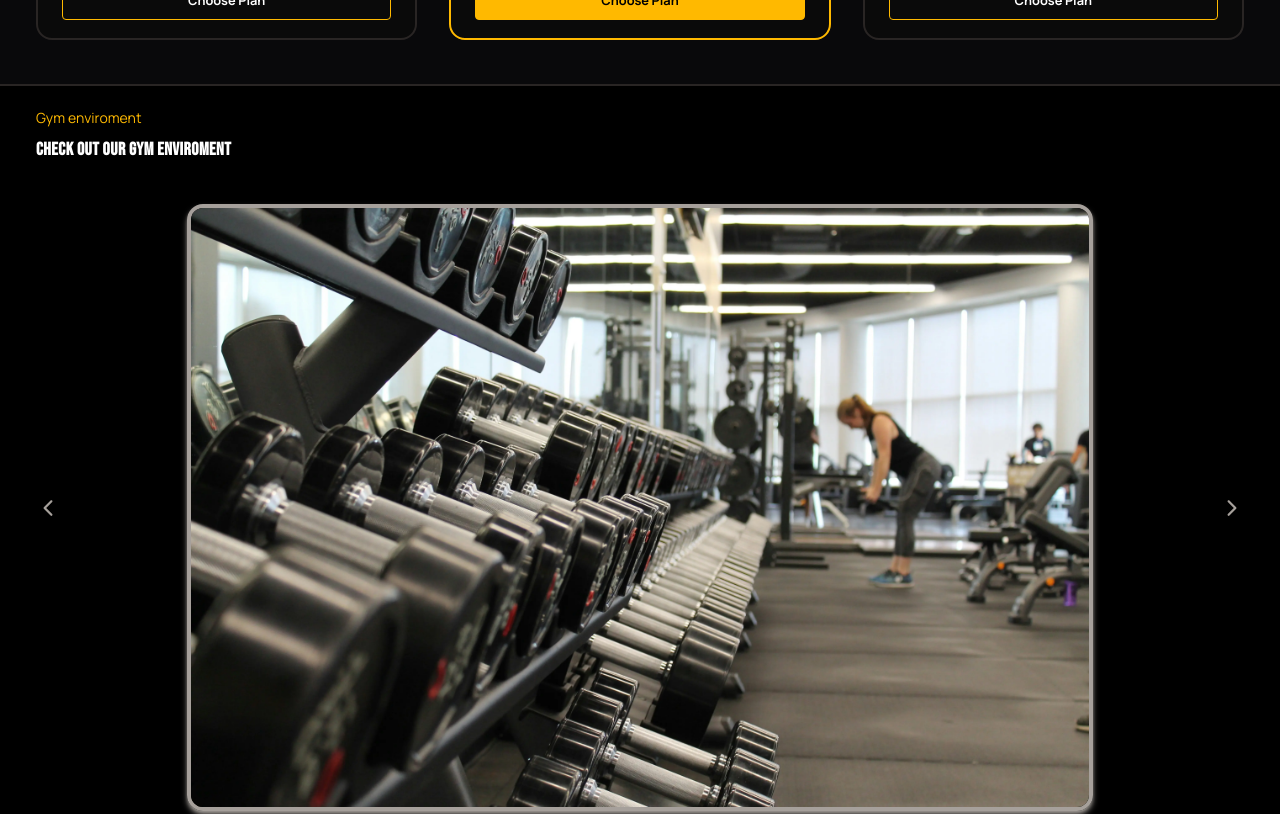
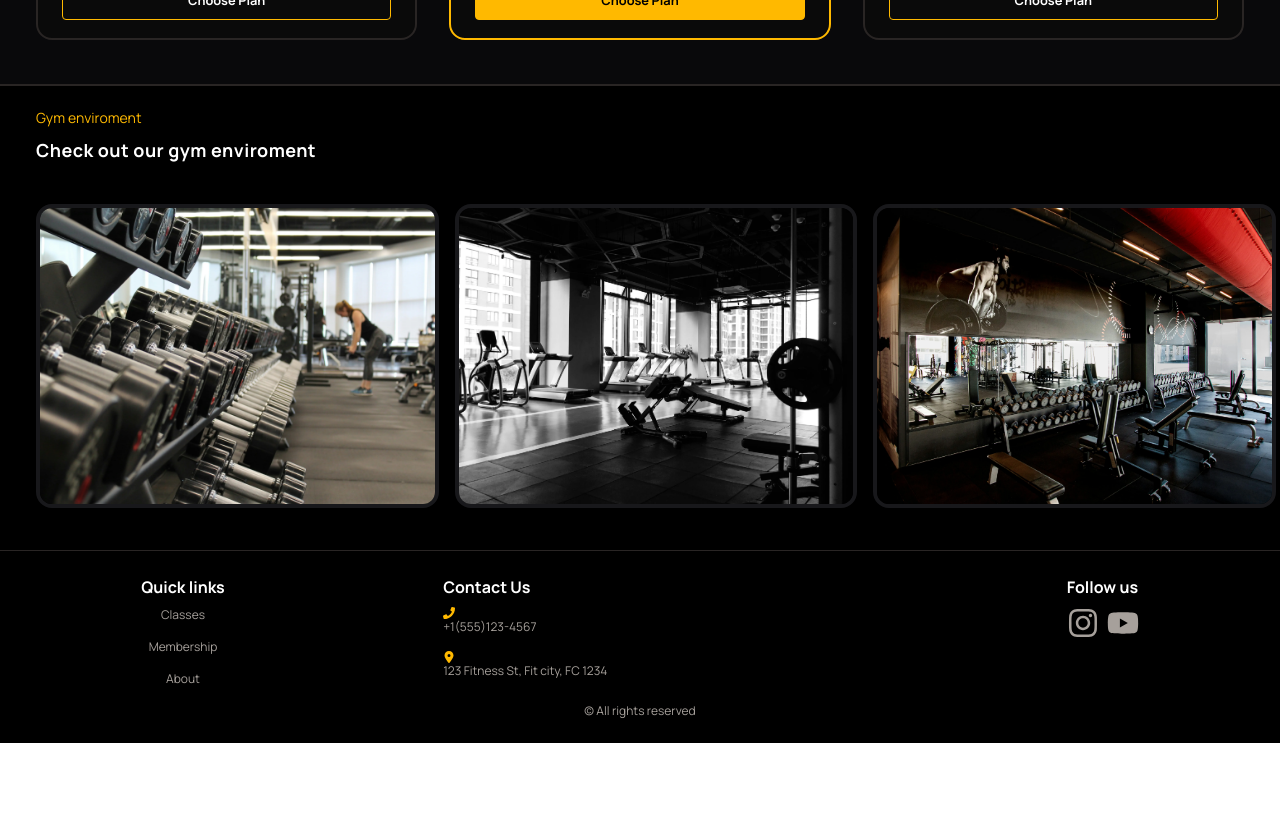
Before and after one commit to Arshia-Rb/Gymbo, a React (Vite) app: page / in a window 1280 px wide. Shown: the part 1000-1814 px from the top of the page. After the commit the page ends 1743 px from the top, so only its background shows below. Built offline with nearby package versions, Linux system fonts and the light colour scheme.

Commit message:
Fixed some minor issues and also chaged the carousel responsiveness

```diff
--- a/src/features/Classes/ClassesLayout.tsx
+++ b/src/features/Classes/ClassesLayout.tsx
@@ -6,7 +6,7 @@ function ClassesLayout() {
     <>
       <article className="h-fit w-full bg-zinc-950 px-9 py-5 pt-10 text-white">
         <h3 className="mb-2 text-sm text-amber-400">Popular Classes</h3>
-        <h2 className="font-heading text-lg font-bold tracking-wide text-white">
+        <h2 className="text-lg font-bold tracking-wide text-white">
           Find a class you'll love
         </h2>
         <p className="text-xs text-stone-400">
--- a/src/features/Home/Carousel.tsx
+++ b/src/features/Home/Carousel.tsx
@@ -4,7 +4,7 @@ function Carousel() {
   return (
     <section className="w-full border-y-2 bg-black px-9 py-5 pb-10">
       <h3 className="mb-2 text-sm text-amber-400">Gym enviroment</h3>
-      <h2 className="font-heading text-lg font-bold tracking-wide text-white">
+      <h2 className="text-lg font-bold tracking-wide text-white">
         Check out our gym enviroment
       </h2>
       <ImageSlider />
--- a/src/features/Home/Plans.tsx
+++ b/src/features/Home/Plans.tsx
@@ -45,7 +45,7 @@ function Plans() {
   return (
     <section className="w-full border-y-2 border-stone-800 bg-zinc-950 px-9 py-5">
       <h3 className="mb-2 text-sm text-amber-400">Membership plans</h3>
-      <h2 className="font-heading text-lg font-bold tracking-wide text-white">
+      <h2 className="text-lg font-bold tracking-wide text-white">
         Choose the plan that fits you
       </h2>
       <p className="text-xs text-stone-400">
--- a/src/features/Membership/MembershipInfo.tsx
+++ b/src/features/Membership/MembershipInfo.tsx
@@ -1,8 +1,8 @@
 import { useEffect, useState } from "react";
 import Spinner from "../../ui/Spinner";
 
+const USER_ID = "LKHVKJHFKAHKUHF6253";
 function MembershipInfo() {
-  const USER_ID = "LKHVKJHFKAHKUHF6253";
   const [isLoading, setIsLoading] = useState(false);
   const [imgUrl, setImgUrl] = useState<string | undefined>(undefined);
 
--- a/src/ui/ImageSlider.tsx
+++ b/src/ui/ImageSlider.tsx
@@ -21,18 +21,35 @@ function ImageSlider() {
   //
 
   return (
-    <div className="mt-10 flex">
-      <button onClick={handlePrev} className="text-2xl text-stone-400">
+    //Only one of these parent divs gets rendered, based on the screen size
+    <>
+      <div className="mt-10 flex justify-center gap-4 md:hidden">
+        <button
+          className="rounded-full text-2xl text-stone-400 hover:cursor-pointer hover:bg-zinc-900 hover:text-amber-400 active:bg-zinc-900"
+          onClick={handlePrev}
+        >
           <IoIosArrowBack />
         </button>
         <img
           src={`images/environment/${images[imageIndex]}`}
-        className="mx-auto max-w-3/4 rounded-2xl border-4 border-stone-400 object-cover shadow-md shadow-stone-400"
+          className="h-45 w-3/4 rounded-2xl border-4 border-zinc-900 object-cover md:h-80"
         />
-      <button onClick={handleNext} className="text-2xl text-stone-400">
+        <button
+          onClick={handleNext}
+          className="rounded-full text-2xl text-stone-400 hover:cursor-pointer hover:bg-zinc-900 hover:text-amber-400 active:bg-zinc-900"
+        >
           <IoIosArrowForward />
         </button>
       </div>
+      <div className="mt-10 hidden gap-4 md:flex">
+        {images.map((imgSrc) => (
+          <img
+            src={`images/environment/${imgSrc}`}
+            className="w-1/3 rounded-2xl border-4 border-zinc-900 object-cover"
+          />
+        ))}
+      </div>
+    </>
   );
 }
 
```
Lines whose indentation alone changed are shown as unchanged.
